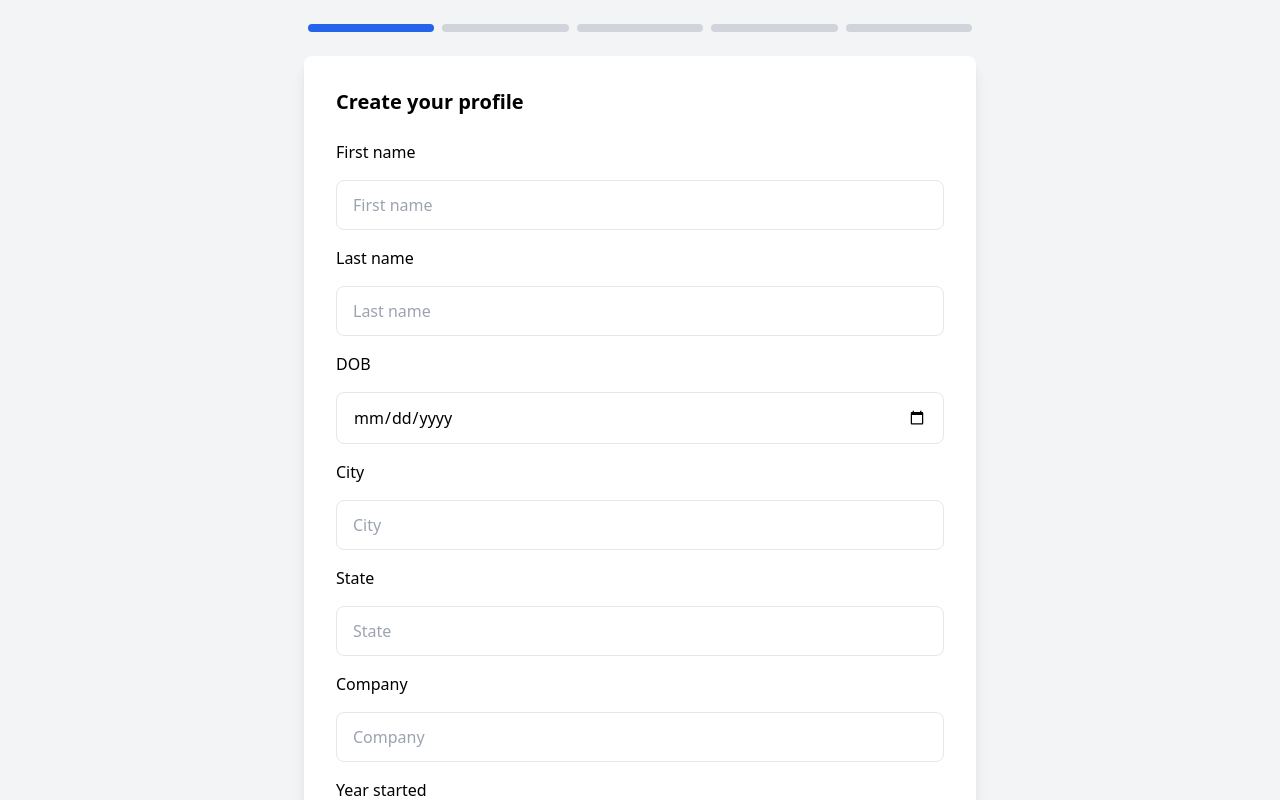
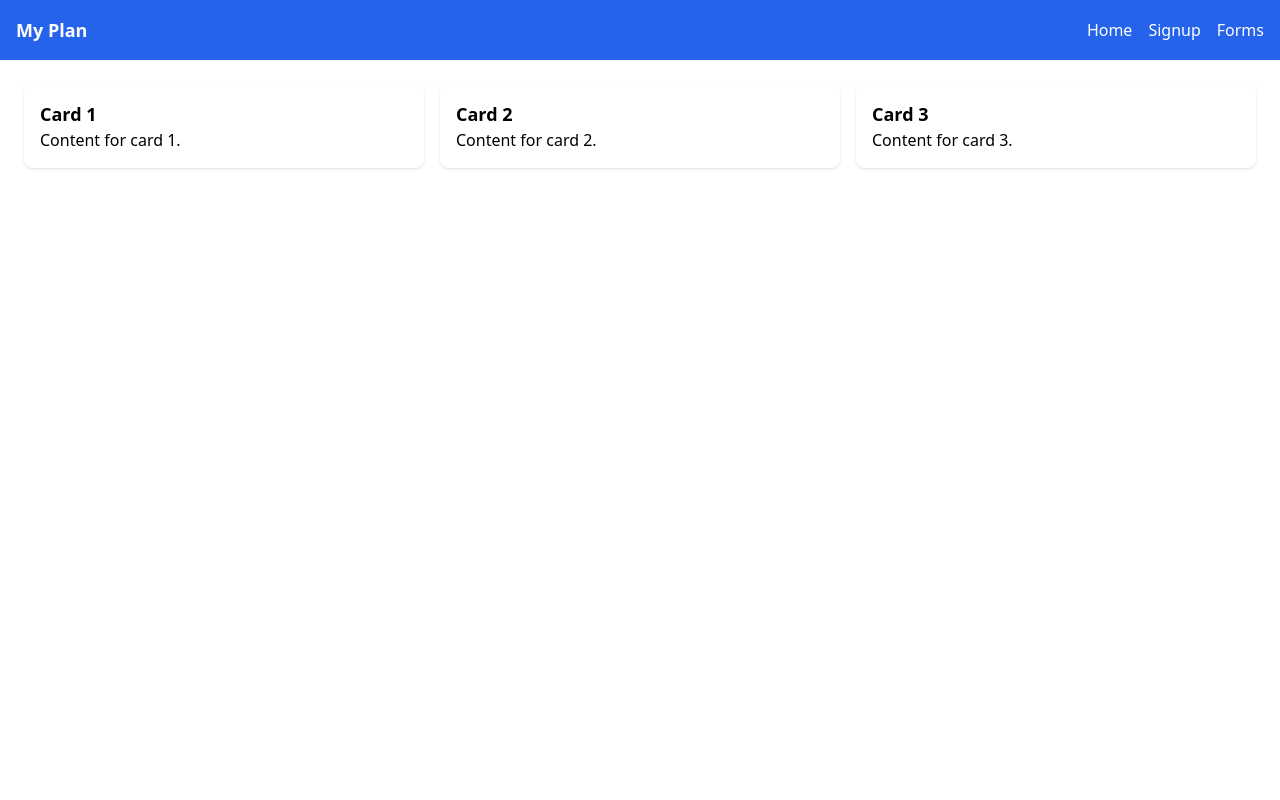
Before and after one commit to Torabarnob203311003/My-Plan, a React (Vite) app: page /Home in a window 1280 px wide. Shown: the top 800 px of the page. Built offline with nearby package versions, Linux system fonts and the light colour scheme.

Commit message:
layout created ans Navigation added

```diff
--- a/src/App.jsx
+++ b/src/App.jsx
@@ -1,10 +1,12 @@
 // App.jsx
 import React from 'react';
-import { BrowserRouter as Router, Routes, Route } from 'react-router-dom';
+import { BrowserRouter as Router, Routes, Route, Form } from 'react-router-dom';
 import { Toaster } from 'react-hot-toast';
 import LoginPage from './LoginPage';
 import SignupPage from './SignupPage';
-import Home from './Home';
+
+import Forms from './Forms';
+import Layout from './Layout/Layout';
 
 const App = () => {
   return (
@@ -13,7 +15,8 @@ const App = () => {
       <Routes>
         <Route path='/' element={<LoginPage />} />
         <Route path='/signup' element={<SignupPage />} />
-        <Route path='/home' element={<Home />} />
+        <Route path='/signup/form' element={<Forms />} />
+        <Route path='/Home' element={<Layout />} />
       </Routes>
     </Router>
   );
--- a/src/Home.jsx
+++ b/src/Forms.jsx
@@ -1,7 +1,10 @@
 import React, { useState } from 'react';
+import { useNavigate } from 'react-router-dom';
 
-const Home = () => {
+const Forms = () => {
   const [step, setStep] = useState(1);
+  const navigate = useNavigate(); // Initialize useNavigate hook
+
   const [formData, setFormData] = useState({
     firstName: '',
     lastName: '',
@@ -39,6 +42,11 @@ const Home = () => {
 
   const prevStep = () => {
     setStep(prev => Math.max(prev - 1, 1));
+  };
+
+  const handleSave = () => {
+    alert(JSON.stringify(formData, null, 2)); // Show form data in an alert
+    navigate('/home'); // Navigate to /home after saving
   };
 
   return (
@@ -369,7 +377,7 @@ const Home = () => {
                   Back
                 </button>
                 <button
-                  onClick={() => alert(JSON.stringify(formData, null, 2))}
+                  onClick={handleSave}
                   className='w-1/2 ml-2 bg-blue-600 text-white py-3 rounded-lg hover:opacity-90 transition'
                 >
                   Save
@@ -383,4 +391,4 @@ const Home = () => {
   );
 };
 
-export default Home;
+export default Forms;
--- /dev/null
+++ b/src/Layout/Cards.jsx
@@ -0,0 +1,22 @@
+import React from 'react';
+
+const Cards = () => {
+  return (
+    <div className='grid grid-cols-1 md:grid-cols-3 gap-4 mb-6'>
+      <div className='bg-white p-4 shadow rounded-lg'>
+        <h2 className='text-lg font-semibold'>Card 1</h2>
+        <p>Content for card 1.</p>
+      </div>
+      <div className='bg-white p-4 shadow rounded-lg'>
+        <h2 className='text-lg font-semibold'>Card 2</h2>
+        <p>Content for card 2.</p>
+      </div>
+      <div className='bg-white p-4 shadow rounded-lg'>
+        <h2 className='text-lg font-semibold'>Card 3</h2>
+        <p>Content for card 3.</p>
+      </div>
+    </div>
+  );
+};
+
+export default Cards;
--- /dev/null
+++ b/src/Layout/Layout.jsx
@@ -0,0 +1,17 @@
+import React from 'react';
+import Navbar from './Navbar';
+import Cards from './Cards';
+
+const Layout = ({ children }) => {
+  return (
+    <div className='min-h-screen flex flex-col'>
+      <Navbar />
+      <div className='flex-grow p-6'>
+        <Cards />
+        {children}
+      </div>
+    </div>
+  );
+};
+
+export default Layout;
--- /dev/null
+++ b/src/Layout/Navbar.jsx
@@ -0,0 +1,25 @@
+import React from 'react';
+import { Link } from 'react-router-dom';
+
+const Navbar = () => {
+  return (
+    <nav className='bg-blue-600 text-white p-4'>
+      <div className='container mx-auto flex justify-between items-center'>
+        <h1 className='text-lg font-bold'>My Plan</h1>
+        <div className='space-x-4'>
+          <Link to='/' className='hover:underline'>
+            Home
+          </Link>
+          <Link to='/signup' className='hover:underline'>
+            Signup
+          </Link>
+          <Link to='/signup/form' className='hover:underline'>
+            Forms
+          </Link>
+        </div>
+      </div>
+    </nav>
+  );
+};
+
+export default Navbar;
--- a/src/LoginPage.jsx
+++ b/src/LoginPage.jsx
@@ -22,7 +22,7 @@ const LoginPage = () => {
       toast.success('Login successful!');
       // Wait 1 second so the toast is visible, then navigate
       setTimeout(() => {
-        navigate('/home');
+        navigate('/signup/form');
       }, 1000);
     } else {
       toast.error('Invalid email or password');
```
